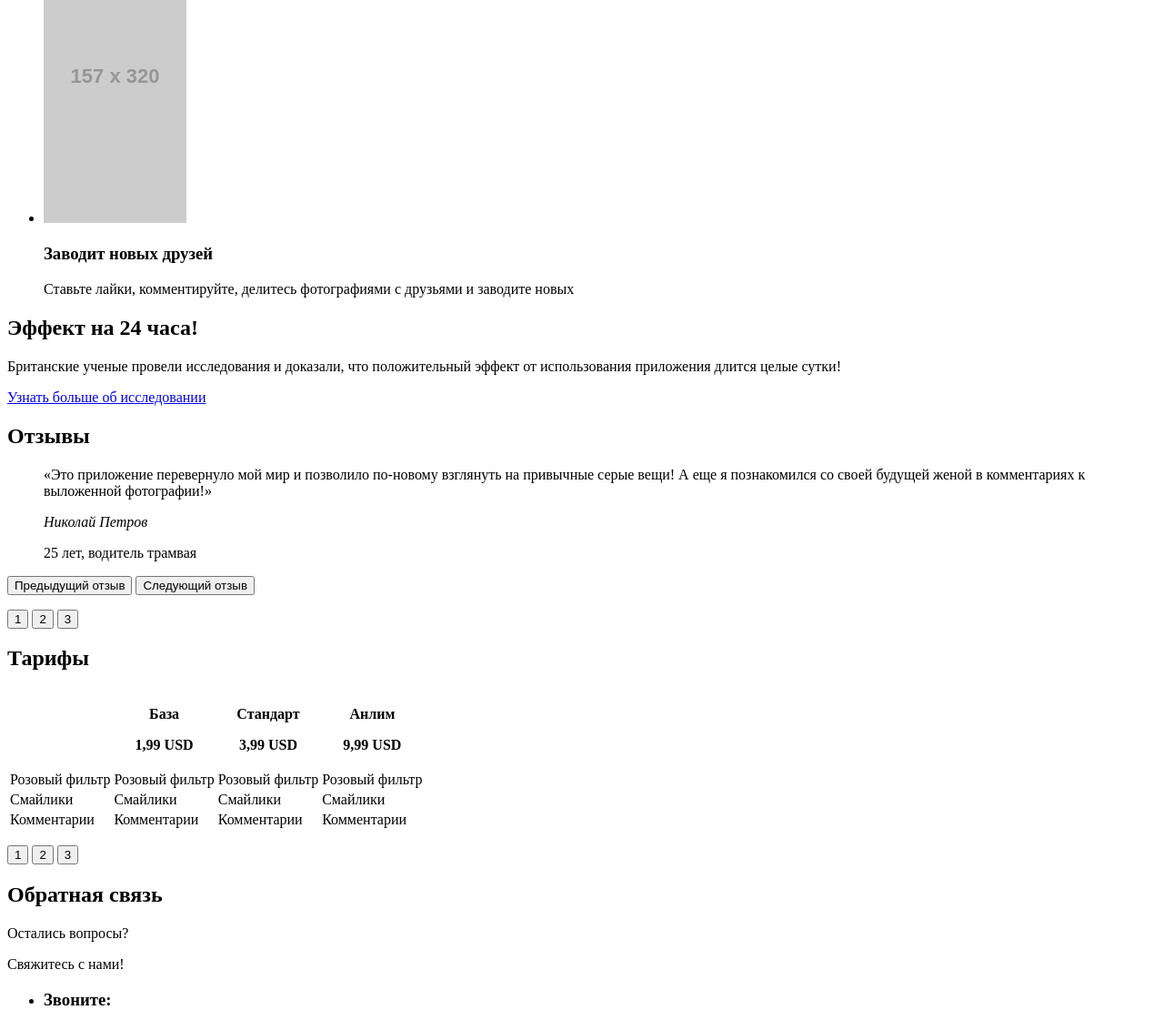
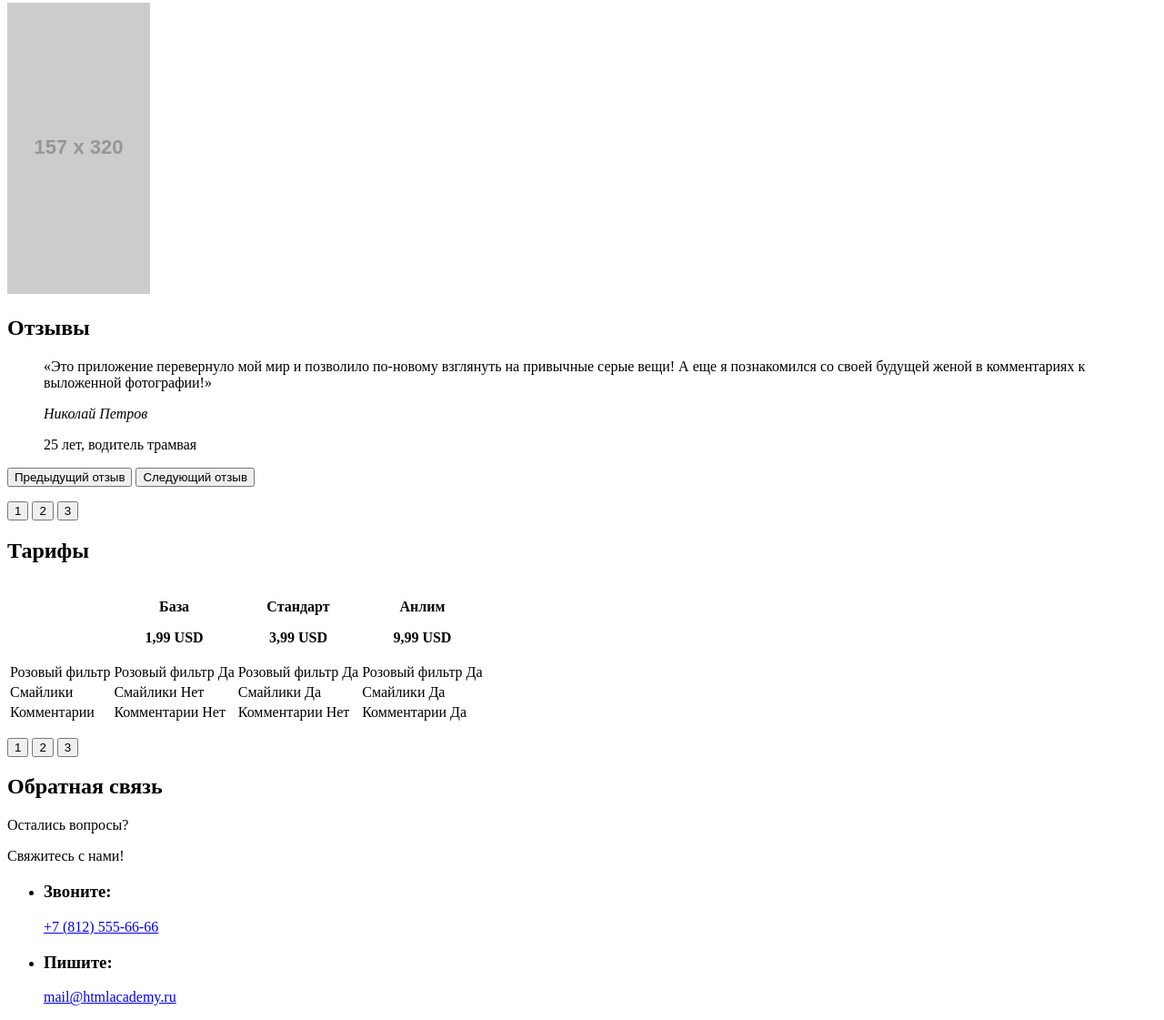
Before and after one commit to tyshenko61/504901-pink-21, a website: page source/index.html in a window 1280 px wide. Shown: the part 1183-2304 px from the top of the page at 91% size. Drawn offline with Linux system fonts and the light colour scheme; placeholder pictures from the web are drawn by us.

Commit message:
Исправление замечаний

```diff
--- a/source/index.html
+++ b/source/index.html
@@ -17,7 +17,7 @@
         </button>
         <div class="main-nav__wrapper">
           <ul class="main-nav__list site-list">
-            <li class="site-list__item site-list__item--active">
+            <li class="site-list__item">
               <a>
                 Главная
               </a>
@@ -73,7 +73,7 @@
                 </a>
               </li>
             </ul>
-            <p class="promo-application__descrioption">Доступно для iPhone, iPad, Android, Windows Phone, OS X, Windows 8
+            <p class="promo-application__description">Доступно для iPhone, iPad, Android, Windows Phone, OS X, Windows 8
             </p>
           </div>
         </div>
@@ -97,20 +97,13 @@
                 чтобы усилить эффект</p>
             </li>
             <li class="advantages__item">
-              <img src="https://via.placeholder.com/157x320" width="157" height="320" alt="Телефон со смайлом">
               <h3 class="advantages__item-title">Заводит новых друзей</h3>
               <p class="advantages__item-description">Ставьте лайки, комментируйте, делитесь фотографиями с друзьями и
                 заводите новых</p>
             </li>
           </ul>
+          <img src="https://via.placeholder.com/157x320" width="157" height="320" alt="Телефон со смайлом">
         </div>
-      </section>
-      <section class="research">
-        <div class="research__wrapper"></div>
-        <h2 class="research__title">Эффект на 24 часа!</h2>
-          <p class="research__text">Британские ученые провели исследования и доказали, что положительный эффект от
-            использования приложения длится целые сутки!</p>
-          <a class="research__link" href="#">Узнать больше об исследовании</a>
       </section>
       <section class="reviews">
         <h2 class="visually-hidden">Отзывы</h2>
@@ -134,67 +127,67 @@
         </div>
       </section>
       <section class="price">
-        <div class="price__wrapper price__wrapper--mobile">
-          <h2 class="visually-hidden">Тарифы</h2>
+        <h2 class="visually-hidden">Тарифы</h2>
+        <div class="price__slider">
           <table class="price__table">
             <tr class="price__row">
-              <th class="price__ceil price__ceil--hidden"></th>
-              <th class="price__ceil">
-                <p class="price__ceil-title">База</p>
-                <p class="price__ceil-cost">1,99 USD</p>
+              <th class="price__cell price__cell-hidden">&nbsp;</th>
+              <th class="price__cell">
+                <p class="price__cell-title">База</p>
+                <p class="price__cell-cost">1,99 USD</p>
               </th>
-              <th class="price__ceil">
-                <p class="price__ceil-title price__ceil-title--hit">Стандарт</p>
-                <p class="price__ceil-cost">3,99 USD</p>
+              <th class="price__cell">
+                <p class="price__cell-title price__cell-title--hit">Стандарт</p>
+                <p class="price__cell-cost">3,99 USD</p>
               </th>
-              <th class="price__ceil">
-                <p class="price__ceil-title">Анлим</p>
-                <p class="price__ceil-cost">9,99 USD</p>
+              <th class="price__cell">
+                <p class="price__cell-title">Анлим</p>
+                <p class="price__cell-cost">9,99 USD</p>
               </th>
             </tr>
             <tr class="price__row">
-              <td class="price__ceil price__ceil--not-mobile">Розовый фильтр</td>
-              <td class="price__ceil">
-                <span class="price__ceil-text price__ceil-text--mobile">Розовый фильтр</span>
-                <span class="price__ceil-data price__ceil-data--checked"></span>
+              <td class="price__cell price__cell-hidden">Розовый фильтр</td>
+              <td class="price__cell">
+                <span class="price__cell-text">Розовый фильтр</span>
+                <span class="price__cell-data">Да</span>
               </td>
-              <td class="price__ceil">
-                <span class="price__ceil-text price__ceil-text--mobile">Розовый фильтр</span>
-                <span class="price__ceil-data price__ceil-data--checked"></span>
+              <td class="price__cell">
+                <span class="price__cell-text">Розовый фильтр</span>
+                <span class="price__cell-data">Да</span>
               </td>
-              <td class="price__ceil">
-                <span class="price__ceil-text price__ceil-text--mobile">Розовый фильтр</span>
-                <span class="price__ceil-data price__ceil-data--checked"></span>
+              <td class="price__cell">
+                <span class="price__cell-text">Розовый фильтр</span>
+                <span class="price__cell-data">Да</span>
               </td>
             </tr>
             <tr class="price__row">
-              <td class="price__ceil price__ceil--not-mobile">Смайлики</td>
-              <td class="price__ceil">
-                <span class="price__ceil-text price__ceil-text--mobile">Смайлики</span>
-                <span class="price__ceil-data price__ceil-data--unchecked"></span>
+              <td class="price__cell price__cell-hidden">Смайлики</td>
+              <td class="price__cell">
+                <span class="price__cell-text">Смайлики</span>
+                <span class="price__cell-data">Нет</span>
               </td>
-              <td class="price__ceil">
-                <span class="price__ceil-text price__ceil-text--mobile">Смайлики</span>
-                <span class="price__ceil-data price__ceil-data--checked"></span>
+              <td class="price__cell">
+                <span class="price__cell-text">Смайлики</span>
+                <span class="price__cell-data">Да</span>
               </td>
-              <td class="price__ceil">
-                <span class="price__ceil-text price__ceil-text--mobile">Смайлики</span>
-                <span class="price__ceil-data price__ceil-data--checked"></span>
+              <td class="price__cell">
+                <span class="price__cell-text">Смайлики</span>
+                <span class="price__cell-data">Да</span>
               </td>
             </tr>
             <tr class="price__row">
-              <td class="price__ceil price__ceil--not-mobile">Комментарии</td>
-              <td class="price__ceil">
-                <span class="price__ceil-text price__ceil-text--mobile">Комментарии</span>
-                <span class="price__ceil-data price__ceil-data--unchecked"></span>
+              <td class="price__cell price__cell-hidden">Комментарии</td>
+              <td class="price__cell">
+                <span class="price__cell-text">Комментарии</span>
+                <span class="price__cell-data">Нет</span>
               </td>
-              <td class="price__ceil">
-                <span class="price__ceil-text price__ceil-text--mobile">Комментарии</span>
-                <span class="price__ceil-data price__ceil-data--unchecked"></span>
+              <td class="price__cell">
+                <span class="price__cell-text">Комментарии</span>
+                <span class="price__cell-data">Нет</span>
               </td>
-              <td class="price__ceil">
-                <span class="price__ceil-text price__ceil-text--mobile">Комментарии</span>
-                <span class="price__ceil-data price__ceil-data--checked"></span>
+              <td class="price__cell">
+                <span class="price__cell-text">Комментарии</span>
+                <span class="price__cell-data">Да</span>
               </td>
             </tr>
           </table>
```
